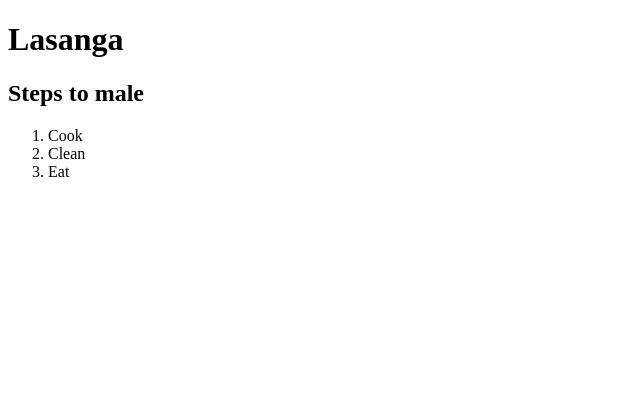
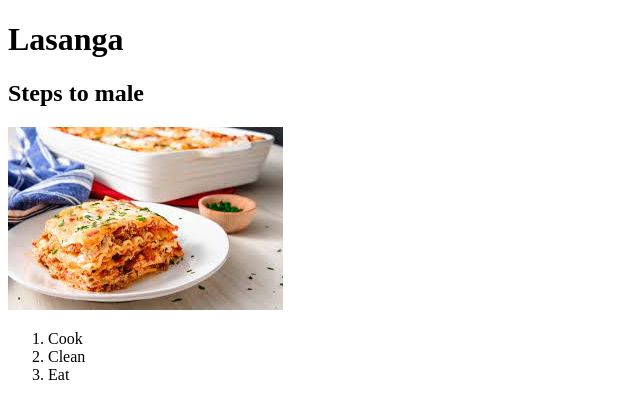
Before and after one commit to jeremytboyer99/odin-recipes, a plain HTML site: page Lasanga.html in a window 1280 px wide. Shown: the whole page, without its empty margins (0-640 px from the left). Drawn offline with Linux system fonts and the light colour scheme.

Commit message:
Added a few things

```diff
--- a/Lasanga.html
+++ b/Lasanga.html
@@ -8,11 +8,13 @@
 <body>
 <h1>Lasanga</h1>
 <h2>Steps to male</h2>
+<img src="download.jpeg">
+
 <ol>
     <li>Cook</li>
     <li>Clean</li>
     <li>Eat</li>
-</l>
+</ol>
 
 </body>
 </html>
```
Also changed, not shown: .jpeg (added), download.jpeg (added).
